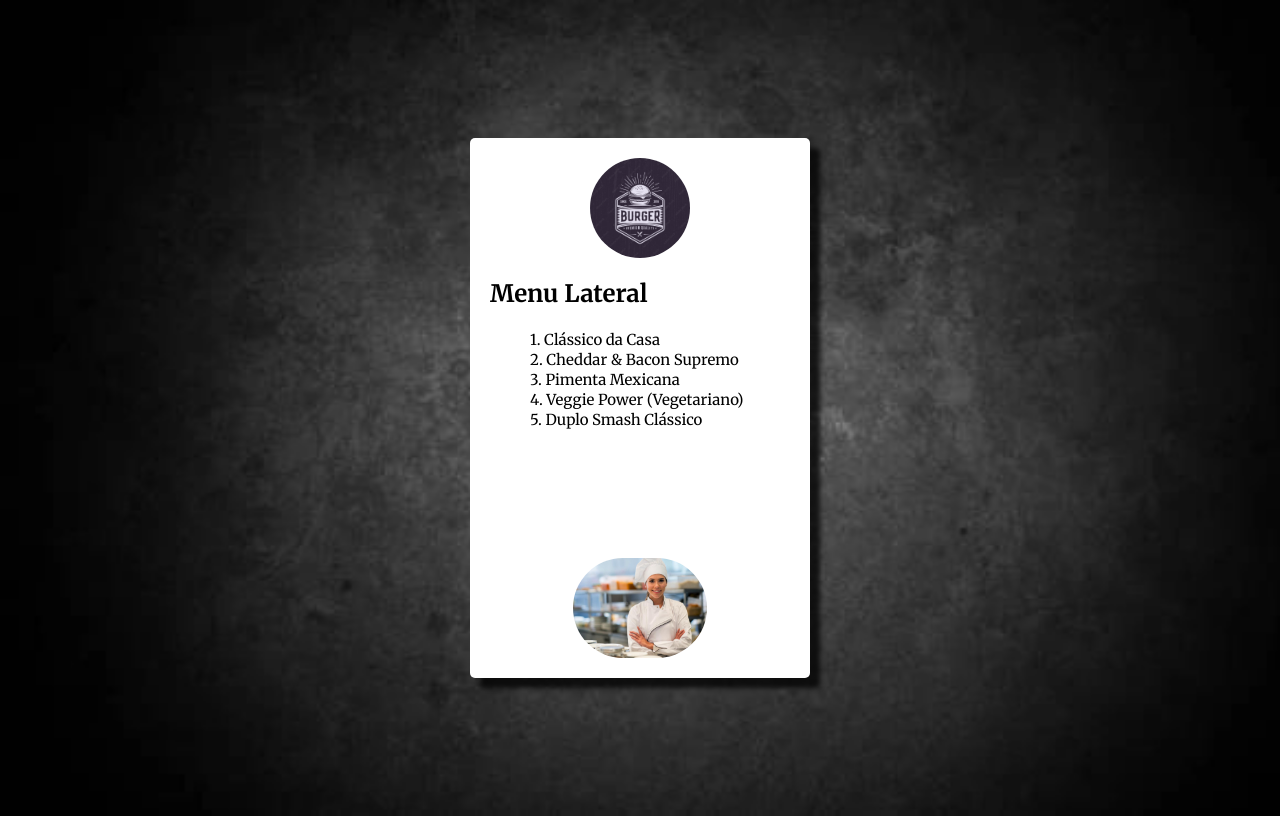
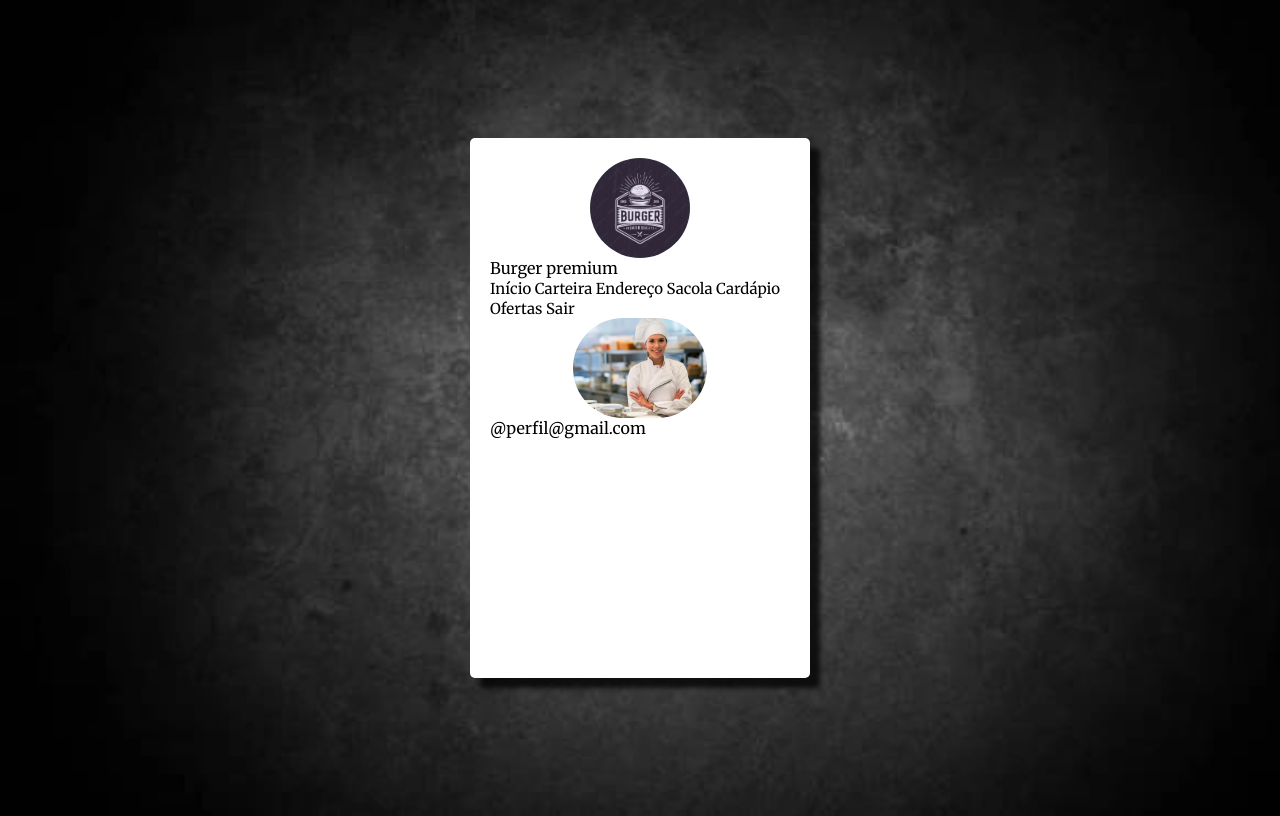
Before and after one commit to Lailasp/PWEB, a plain HTML site: page menu.html in a window 1280 px wide. Drawn offline with Linux system fonts and the light colour scheme.

Commit message:
Update menu.html

```diff
--- a/menu.html
+++ b/menu.html
@@ -16,21 +16,25 @@
                 <img src="logo5.jpg" class="logo"/>
             </div>
 
-            <div class="menu-items">
-                <h2> Menu Lateral</h2>
-                <ul class="lista">
-                    <li><a href="#"> 1. Clássico da Casa </a>  </li>
-                    <li><a href="#"> 2. Cheddar & Bacon Supremo </a>  </li>
-                    <li><a href="#"> 3. Pimenta Mexicana </a>  </li>
-                    <li><a href="#"> 4. Veggie Power (Vegetariano) </a>  </li>
-                    <li><a href="#"> 5. Duplo Smash Clássico </a>  </li>
-                </ul>
+            <label for="titulo"> Burger premium </label>
+
+                <div class="lista">
+                    <a class="menu-items" href="#"> Início </a>
+                    <a class="menu-items" href="#"> Carteira </a>
+                    <a class="menu-items" href="#"> Endereço </a>
+                    <a class="menu-items" href="#"> Sacola </a>
+                    <a class="menu-items" href="#"> Cardápio </a>
+                    <a class="menu-items" href="#"> Ofertas </a>
+                    <a class="menu-items" href="#"> Sair </a>
+
             </div>
 
             <div class="cabecalho">
                 <img src="perfil.jpg" class="logo2"/>
             </div>
 
+            <label for="titulo">@perfil@gmail.com</label>
+
         </div>
     </div>
 
```
